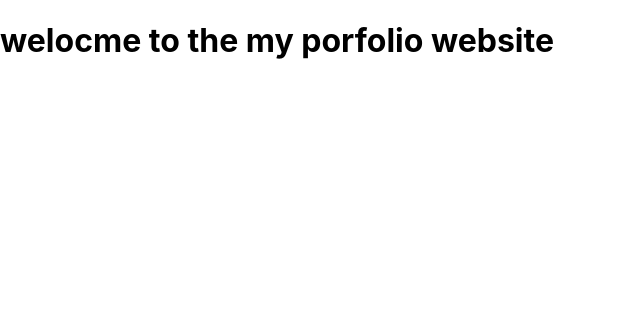
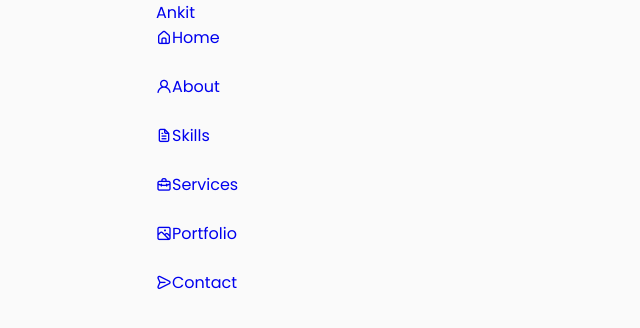
Before and after one commit to imankii01/Portfolio, a React (Create React App) app: page / in a window 1280 px wide. Shown: the top 328 px of the page, without its empty margins (0-640 px from the left). Built offline with nearby package versions, Linux system fonts and the light colour scheme.

Commit message:
header basic format

```diff
--- a/src/App.js
+++ b/src/App.js
@@ -1,11 +1,13 @@
 import React from 'react'
+import Header from './components/Header/Header'
+import './App.css'
+
 
 const App = () => {
   return (
-    <div>
-      <h1>welocme to the my porfolio website</h1>
-
-    </div>
+    <>
+    <Header/>
+    </>
   )
 }
 
--- /dev/null
+++ b/src/components/Header/Header.jsx
@@ -0,0 +1,64 @@
+import React from 'react';
+import './header.css';
+
+const Header = () => {
+  return (
+    <header className="header">
+      <nav className="nav container">
+        <a href="index.html" className="nav__logo">Ankit</a>
+        <div className="nav__list grid">
+          <div className="nav__item">
+            <a href="#home" className="nav__link">
+              <i className="uil uil-estate nav__icon">
+
+              </i>Home
+            </a>
+          </div>
+          <div className="nav__item">
+            <a href="#about" className="nav__link">
+              <i className="uil uil-user nav__icon">
+
+              </i>
+              About
+            </a>
+          </div>
+          <div className="nav__item">
+            <a href="#skills" className="nav__link">
+              <i className="uil uil-file-alt  nav__icon">
+
+              </i>
+              Skills
+            </a>
+          </div>
+          <div className="nav__item">
+            <a href="#services" className="nav__link">
+              <i className="uil uil-briefcase-alt  nav__icon">
+
+              </i>
+              Services
+            </a>
+          </div>
+          <div className="nav__item">
+            <a href="portfolio" className="nav__link">
+              <i className="uil uil-scenery nav__icon">
+
+              </i>
+              Portfolio
+            </a>
+          </div>
+          <div className="nav__item">
+            <a href="#contact" className="nav__link">
+              <i className="uil uil-message nav__icon">
+
+              </i>
+              Contact
+            </a>
+          </div>
+        </div>
+      </nav>
+    </header>
+
+  )
+}
+
+export default Header;
```
Also changed, not shown: src/components/Header/header.css (added).
